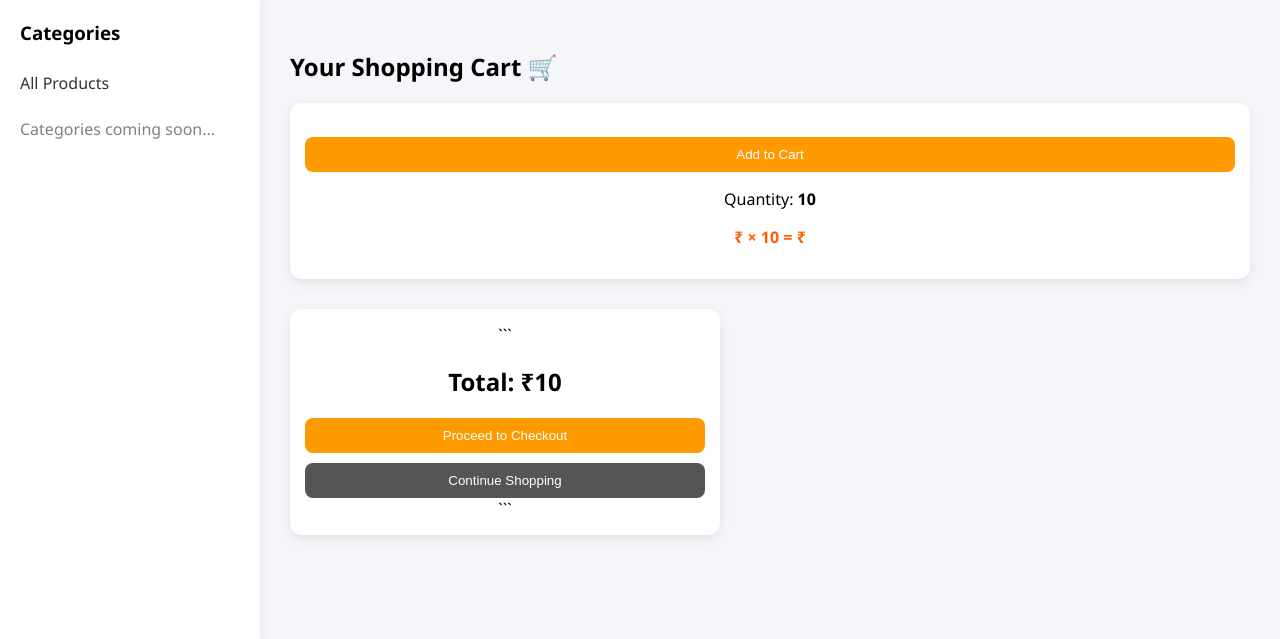
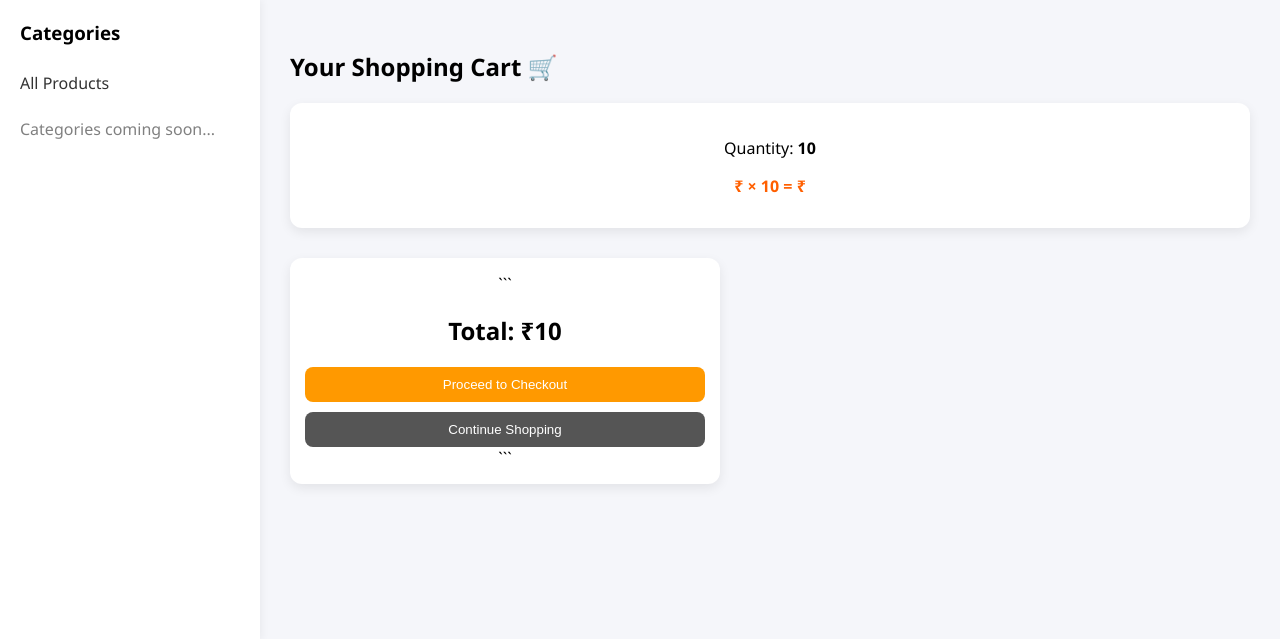
Before and after one commit to skdariyasafru/shop, a Flask app: template templates/cart.html in a window 1280 px wide. Shown: the part 58-697 px from the top of the page. Run offline with Flask 3, Linux system fonts and the light colour scheme; tables that the repository leaves empty hold one stand-in row (values such as "Sample post"); the template is opened without the code that fills it: values that come from a table or form of the project are taken from there, most other values are stand-ins (such as "Sample title", 1, 10 or a date in 2020).

Commit message:
Update cart.html
Signed-off-by: skdariyasafru <sk.dariyasafru@gmail.com>

```diff
--- a/templates/cart.html
+++ b/templates/cart.html
@@ -15,9 +15,7 @@
 <div class="card">
     <h3>{{ item.product_name }}</h3>
 
-<button onclick="addToCart({{ product.id }})">
-    Add to Cart
-</button>
+
 <p>Quantity: <strong>{{ item.quantity }}</strong></p>
 
 <p class="price">
```
